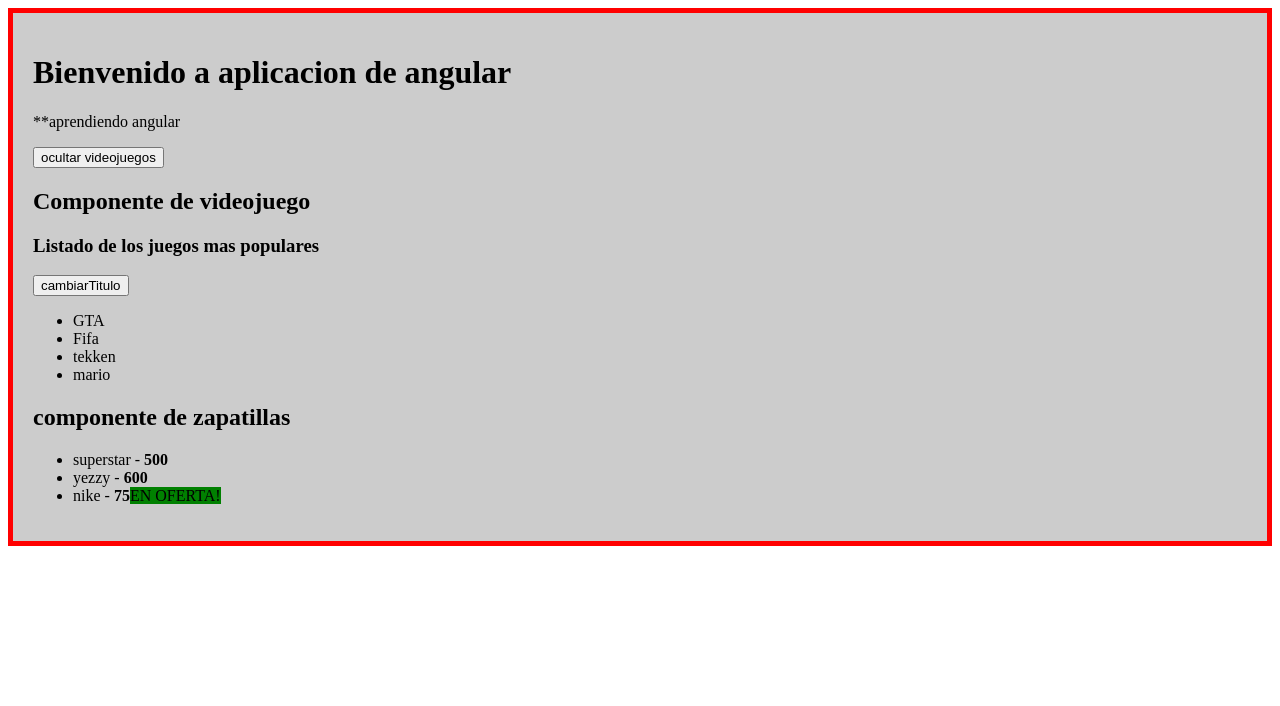
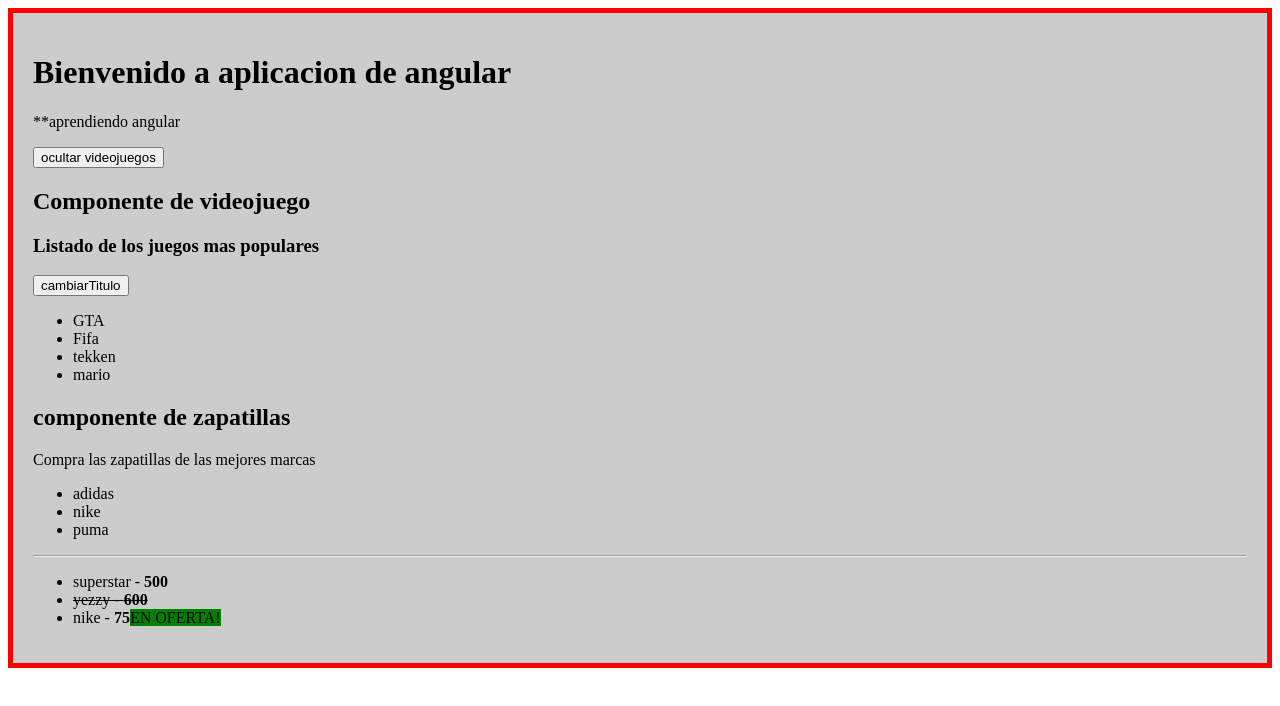
Before and after one commit to Juan-Camilo-Suarez/angular-start, an Angular app in the folder aprendiendo-angular/: page / in a window 1280 px wide. Shown: the top 706 px of the page. Built offline with nearby package versions, Linux system fonts and the light colour scheme.

Commit message:
directiva *ngfor

```diff
--- a/aprendiendo-angular/src/app/zapatillas/zapatillas.component.html
+++ b/aprendiendo-angular/src/app/zapatillas/zapatillas.component.html
@@ -1,9 +1,24 @@
 <h2>{{ titulo }}</h2>
+<p>
+    Compra las zapatillas de las mejores marcas
+</p>
 <ul>
-    <li *ngFor="let item of zapatillas" >{{ item.nombre }} -  <strong>{{ item.precio }}</strong>
+    <li *ngFor="let marca of marcas"> {{ marca}} </li>
+</ul>
+<hr>
+<ul>
+    <li *ngFor="let item of zapatillas"  >
+        <!-- tachar un elemento si no esta en stock-->
+        <span [ngStyle]="{
+            'text-decoration': !item.stook ? 'line-through': 'none'
+        }">
+        {{ item.nombre }} -  <strong>{{ item.precio }}</strong>
+        </span>
+
         <!--agregar una condicion a un elemnto y agregar propiedades-->
         <span *ngIf="item.precio<=80"
-        [style.background]="item.precio <= 80 ? 'green': 'transparent'" >EN OFERTA!</span>
+        [style.background]="item.precio <= 80 ? 'green': 'transparent'" >EN OFERTA!
+    </span>
 
     </li>
 
--- a/aprendiendo-angular/src/app/zapatillas/zapatillas.component.ts
+++ b/aprendiendo-angular/src/app/zapatillas/zapatillas.component.ts
@@ -8,18 +8,36 @@ import { Zapatilla } from "../models/zapatilla";
 export class ZapatillasComponent implements OnInit {
     public titulo: String = "componente de zapatillas";
     public zapatillas: Array<Zapatilla>;
+    public marcas: String[];
 
 
     constructor(){
+        this.marcas = new Array();
         this.zapatillas = [
 
             new Zapatilla("superstar", 500, "blanco", " adidas", true)
-            ,new Zapatilla("yezzy", 600, "verde", "nike", true)
-            ,new Zapatilla("nike", 75, "azul", "nike", true)
+            ,new Zapatilla("yezzy", 600, "verde", "nike", false)
+            ,new Zapatilla("nike", 75, "azul", "puma", true)
 
         ];
     }
     ngOnInit() {
         console.log(this.zapatillas);
+        this.getMarcas();
     }
+
+    getMarcas(){
+		this.zapatillas.forEach((zapatilla, index) =>{
+			//ṕara no agregar marcas repetidas
+			if(this.marcas.indexOf(zapatilla.marca) < 0){
+				this.marcas.push(zapatilla.marca);
+
+			}
+
+		});
+        console.log(this.marcas);
+    }
+
+
+
 }
```
